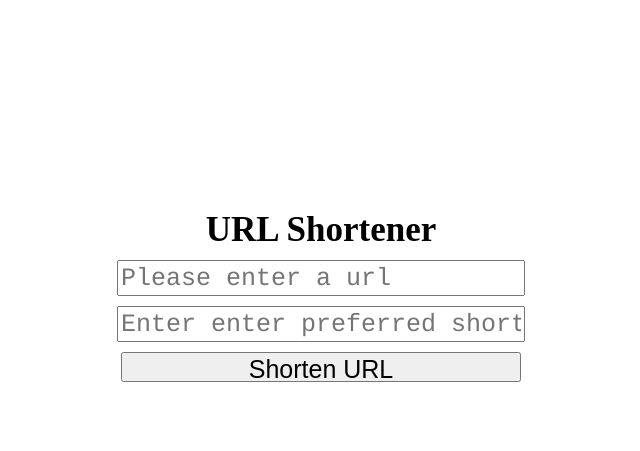
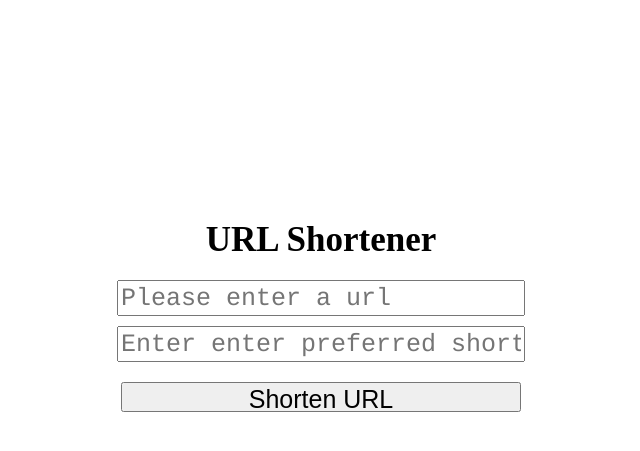
Before and after one commit to tominovak33/url-shortener-php, a PHP site: page / in a window 1280 px wide. Shown: the top 451 px of the page, without its empty margins (319-959 px from the left). Run offline with PHP 8.4, Linux system fonts and the light colour scheme.

Commit message:
frontend styling

```diff
--- a/index.html
+++ b/index.html
@@ -6,11 +6,11 @@
   </head>
   <body>
      <div class="wrapper text-center margin-middle">
-         <h3 class="margin-middle vertical-margin-small main-heading">URL Shortener</h3>
+         <h3 class="margin-middle vertical-margin-medium main-heading">URL Shortener</h3>
         <form action="/api" method="GET" name="url_form" class="form-url vertical-margin-small">
             <input type="text" name="url" class="url-input block margin-middle vertical-margin-small" placeholder="Please enter a url" required />
             <input type="text" name="preferred_short_url" class="url-input block margin-middle vertical-margin-small" placeholder="Enter enter preferred short url" />
-            <button class="url-submit margin-middle vertical-margin-small" type="submit">Shorten URL</button>
+            <button class="url-submit margin-middle vertical-margin-medium" type="submit">Shorten URL</button>
         </form>
     </div>
   </body>
--- a/main.css
+++ b/main.css
@@ -31,6 +31,11 @@
   margin-bottom: 10px;
 }
 
+.vertical-margin-medium {
+  margin-top: 20px;
+  margin-bottom: 20px;
+}
+
 .wrapper {
   position: relative;
   top: 200px;
```
